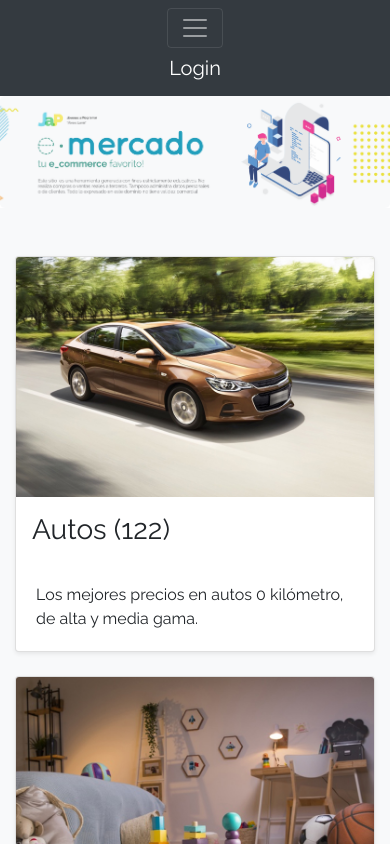
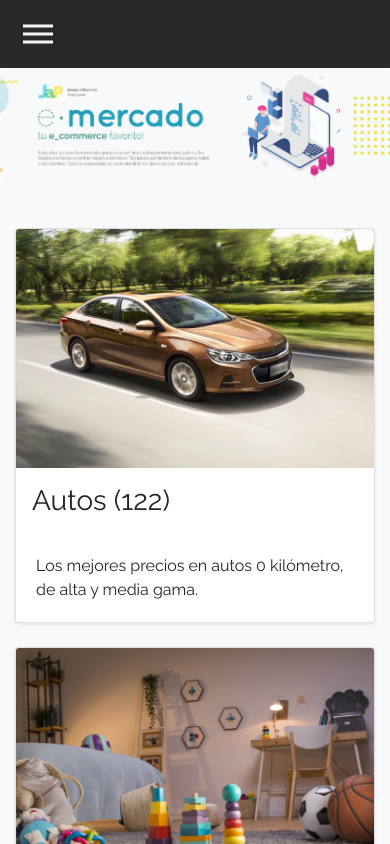
Before and after one commit to juliocmrqz/proyecto_ecommerce, a plain HTML site: page home.html in a window 390 px wide. Shown: the top 844 px of the page. Drawn offline with nearby package versions, Linux system fonts and the light colour scheme.

Commit message:
productRelated y nueva navbar
Agrego las funciones necesarias para mostrar los productos relacionados, arreglo los comentarios y se agrega nueva barra de navegación responsive

```diff
--- a/css/styles.css
+++ b/css/styles.css
@@ -1,3 +1,13 @@
+* {
+  margin: 0;
+  padding: 0;
+  box-sizing: border-box;
+}
+
+body {
+  font-family: 'Raleway', serif !important;
+}
+
 .jumbotron,
 .card-body,
 .container,
@@ -144,6 +154,7 @@ a.custom-card:hover {
   color: inherit;
   text-decoration: inherit;
 }
+
 /* MARCA DEL VALOR DE LAS ESTRELLAS EN LOS COMENTARIOS */
 .checked {
   color: #05e690;
@@ -170,7 +181,84 @@ input:not(:checked)~label:hover~label {
   color: #05e690;
 }
 
-input:checked ~ label{
+input:checked~label {
   color: #05e690;
 }
+
 /* FIN DE LAS ESTRELLAS DEL FORMULARIO */
+
+/* CONTENEDOR DE LA INFORMACIÓN DEL PRODUCTO */
+#product-info-container {
+  border: 1px solid rgba(0, 0, 0, .125);
+  border-radius: .25rem;
+  padding: 15px;
+}
+
+/* ====================================== */
+
+/* NAVIGATION BAR NUEVA */
+
+nav {
+  height: 8vh;
+  background: rgb(41, 41, 41);
+}
+
+.nav-links {
+  display: flex;
+  list-style: none;
+  width: 100%;
+  height: 100%;
+  justify-content: space-around;
+  align-items: center;
+  margin-right: auto;
+}
+
+.nav-links li a {
+  color: whitesmoke;
+  text-decoration: none;
+  font-size: 16px;
+}
+
+@media screen and (max-width: 768px) {
+  .line {
+    width: 30px;
+    height: 3px;
+    background: whitesmoke;
+    margin: 5px;
+  }
+
+  nav {
+    position: sticky;
+    z-index: 2;
+  }
+
+  .hamburger {
+    position: absolute;
+    cursor: pointer;
+    left: 5%;
+    top: 50%;
+    transform: translate(-5%, -50%);
+    z-index: 2;
+  }
+
+  .nav-links {
+    position: fixed;
+    background: rgb(41, 41, 41);
+    height: 100vh;
+    width: 100%;
+    flex-direction: column;
+    clip-path: circle(10px at 10% -5%);
+    -webkit-clip-path: circle(10px at 10% -5%);
+    transition: all 0.5s ease-out;
+    pointer-events: none;
+  }
+
+  .nav-links.open {
+    clip-path: circle(10000px at 90% -10%);
+    -webkit-clip-path: circle(10000px at 90% -10%);
+    transition: all 1s ease-out;
+    pointer-events: all;
+  }
+}
+
+/* ====================================== */
--- a/home.html
+++ b/home.html
@@ -23,8 +23,7 @@
 
 <body>
   <!-- Barra de navegación actualizada por DOM -->
-    <nav id="navbar-all" class="navbar navbar-expand-md navbar-dark sticky-top bg-dark justify-content-center">
-    </nav>
+  <nav id="navbar-all"></nav>
 
   <main role="main">
     <section class="jumbotron text-center">
--- a/js/init.js
+++ b/js/init.js
@@ -7,6 +7,8 @@ const PRODUCT_INFO_COMMENTS_URL = "https://japdevdep.github.io/ecommerce-api/pro
 const CART_INFO_URL = "https://japdevdep.github.io/ecommerce-api/cart/987.json";
 const CART_BUY_URL = "https://japdevdep.github.io/ecommerce-api/cart/buy.json";
 const NAVBAR_ALL = document.getElementById("navbar-all");
+
+
 
 var showSpinner = function () {
   document.getElementById("spinner-wrapper").style.display = "block";
@@ -45,44 +47,29 @@ var getJSONData = function (url) {
 //que el documento se encuentra cargado, es decir, se encuentran todos los
 //elementos HTML presentes.
 function navigationBarAllPages() {
+  NAVBAR_ALL.setAttribute('class', 'sticky-top')
   NAVBAR_ALL.innerHTML = `
-<div id="userlocal" class="container d-flex flex-column flex-md-row">
-      <!-- Boton cuando está reducido el navegador oculte todos los campos del navbar -->
-      <button class="navbar-toggler" type="button" data-toggle="collapse" data-target="#navbarTogglerDemo02"
-        aria-controls="navbarTogglerDemo02" aria-expanded="false" aria-label="Toggle navigation">
-        <span class="navbar-toggler-icon"></span>
-      </button>
-      <!-- Contenedor de los datos de la barra de navegación -->
-      <div class="collapse navbar-collapse" id="navbarTogglerDemo02">
-        <ul class="navbar-nav mr-auto mt-2 mt-lg-0">
-          <li class="nav-item">
-            <a class="nav-link" href="home.html">
-              Inicio
-            </a>
-          </li>
-          <li class="nav-item">
-            <a class="nav-link" href="categories.html">
-              Categorías
-            </a>
-          </li>
-          <li class="nav-item">
-            <a class="nav-link" href="products.html">
-              Productos
-            </a>
-          </li>
-          <li class="nav-item">
-            <a class="nav-link" href="sell.html">
-              Vender
-            </a>
-          </li>
-          <li class="nav-item">
-            <a class="nav-link" href="cart.html">
-              Mi carrito
-            </a>
-          </li>
-        </ul>
-      </div>
-    </div>`
+  <div class="hamburger">
+    <div class="line"></div>
+    <div class="line"></div>
+    <div class="line"></div>
+  </div>
+  <ul class="nav-links">
+    <li><a href="home.html">Inicio</a></li>
+    <li><a href="categories.html">Categorías</a></li>
+    <li><a href="products.html">Productos</a></li>
+    <li><a href="sell.html">Vender</a></li>
+    <li><a href="cart.html">Mi carrito</a></li>
+    <li><a id="nombreusuario" class="cerrarsesion" href="my-profile.html" onclick="signOut();"><span id="userlocal"></span></a></li>
+  </ul>`
+}
+
+function hamburgerNavigationBar() {
+  const HAMBURGER = document.querySelector('.hamburger');
+  const NAV_LINKS = document.querySelector('.nav-links');
+  HAMBURGER.addEventListener('click', function (e) {
+    NAV_LINKS.classList.toggle('open');
+  })
 }
 
 // Función de cierre de sesión sea con Google o normalmente para redirigir al Login page
@@ -116,19 +103,14 @@ function loginUserAllPages() {
   // agrego la excepción si no existe nada me libere el boton Login
   let usuarioInicioSesion = JSON.parse(localStorage.getItem('usuario'));
   if (usuarioInicioSesion != null) {
-    USER_LOCAL.innerHTML += `
-      <a id="nombreUsuario" class="navbar-brand mr-0 p-md-1 cerrarsesion" href="#" onclick="signOut();">
-      ${capitalize(usuarioInicioSesion[0].usuario)}
-      </a>`
+    USER_LOCAL.innerHTML += `${capitalize(usuarioInicioSesion[0].usuario)}`
   } else { // Poder redirigir al home si el usuario no está loggeado por defecto.
-    USER_LOCAL.innerHTML += `
-      <a class="navbar-brand mr-0 p-md-1" href="index.html" onclick="signOut();">
-      Login
-            </a>`
+    USER_LOCAL.innerHTML += `Login`
   }
 }
 
 document.addEventListener("DOMContentLoaded", function (e) {
   navigationBarAllPages();
   loginUserAllPages();
+  hamburgerNavigationBar();
 });
```
Also changed, not shown: cart.html (+1 -2 lines), categories.html (+1 -2 lines), category-info.html (+1 -2 lines), js/product-info.js (+56 -26 lines), my-profile.html (+1 -2 lines), product-info.html (+8 -3 lines), products.html (+1 -2 lines), sell.html (+1 -2 lines). Lines whose indentation alone changed are shown as unchanged.
